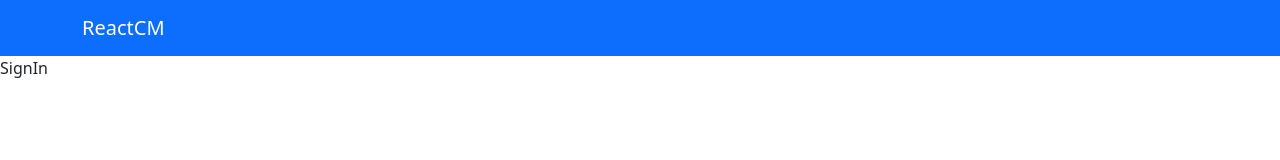
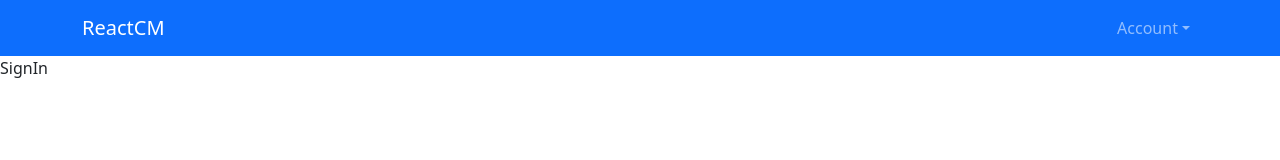
Before and after one commit to rhen99/ReactCM, a React (Create React App) app: page /signin in a window 1280 px wide. Shown: the top 160 px of the page. Built offline with nearby package versions, Linux system fonts and the light colour scheme.

Commit message:
added: user dropdown

```diff
--- a/src/components/Header.jsx
+++ b/src/components/Header.jsx
@@ -1,10 +1,20 @@
 import Container from "react-bootstrap/Container";
 import Navbar from "react-bootstrap/Navbar";
+import Nav from "react-bootstrap/Nav";
+import NavDropdown from "react-bootstrap/NavDropdown";
 function Header() {
   return (
-    <Navbar bg="primary" variant="dark">
+    <Navbar bg="primary" variant="dark" collapseOnSelect expand="lg">
       <Container>
         <Navbar.Brand href="#home">ReactCM</Navbar.Brand>
+        <Navbar.Toggle aria-controls="responsiveNav" />
+        <Navbar.Collapse id="responsiveNav" className="justify-content-end">
+          <Nav navbarScroll>
+            <NavDropdown title="Account" id="navbarScrollingDropdown">
+              <NavDropdown.Item href="#action4">Log Out</NavDropdown.Item>
+            </NavDropdown>
+          </Nav>
+        </Navbar.Collapse>
       </Container>
     </Navbar>
   );
```
